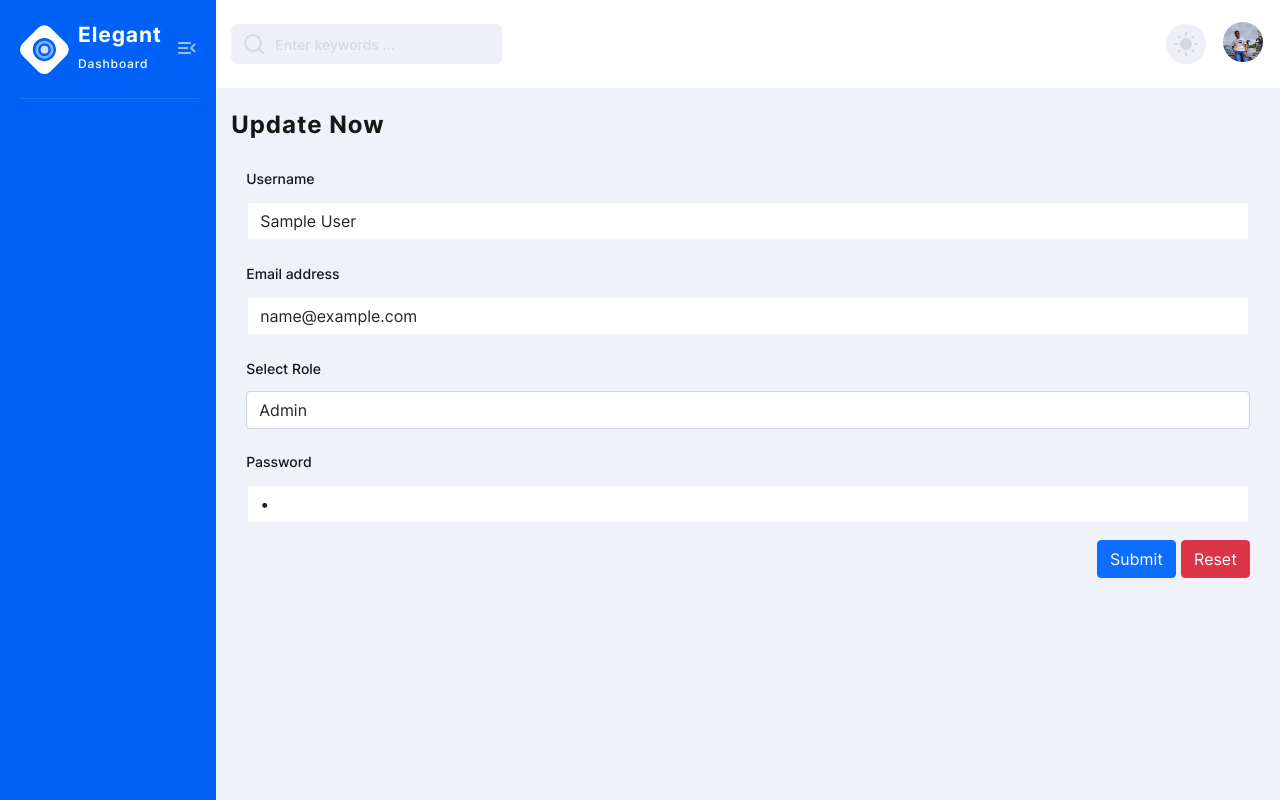
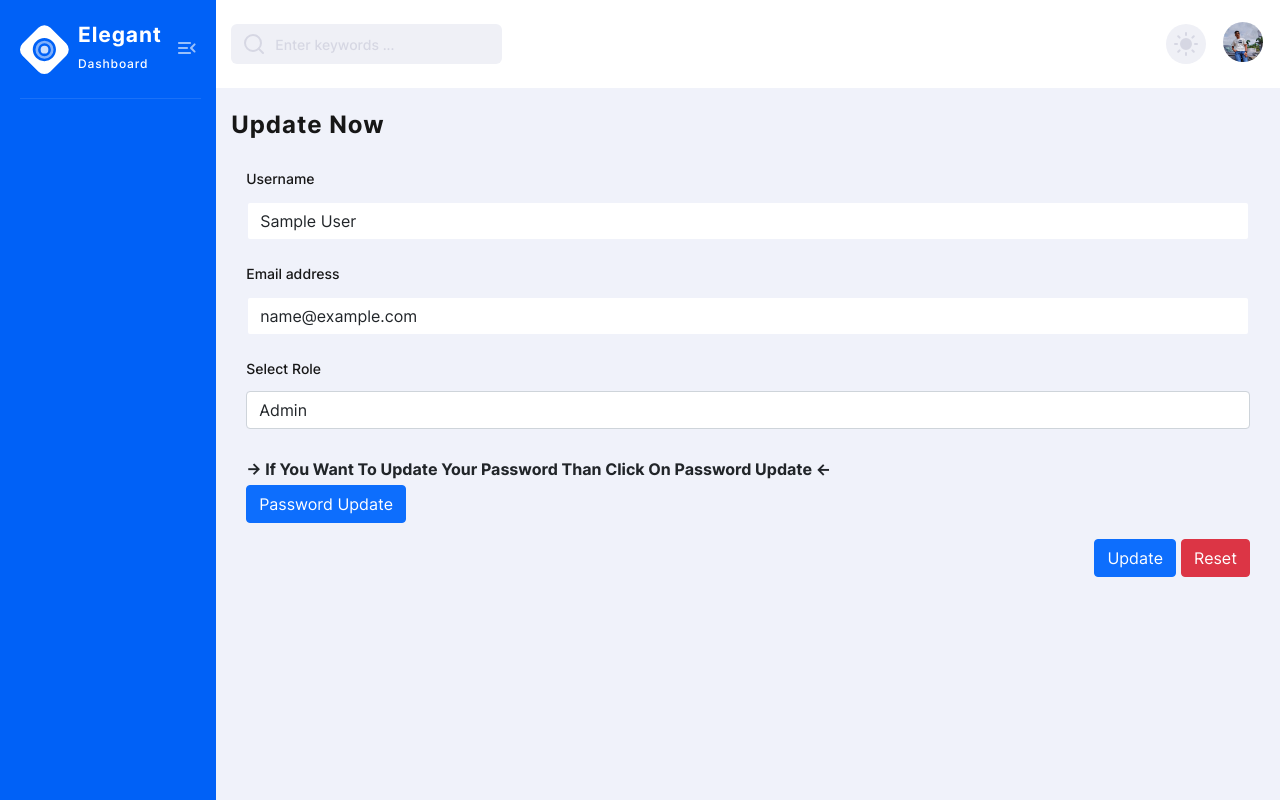
Before and after one commit to amanpagda/V-Tech, a PHP site: page /v-tech/admin/update.php?id=1 in a window 1280 px wide. Run offline with PHP 8.4, Linux system fonts and the light colour scheme; the visitor is signed in with stand-in values (Sample User, id 1); tables that the repository leaves empty or names only in its code hold one stand-in row (values such as "Sample post").

Commit message:
admin done

```diff
--- a/admin/index1.php
+++ b/admin/index1.php
@@ -149,7 +149,6 @@ include("db.php");
                             $email = $_POST["email"];
                             $role = $_POST["role"];
                             $password = $_POST["password"];
-                            $token = md5(rand());
 
                             if (mysqli_num_rows(mysqli_query($conn, "SELECT * FROM `admin` WHERE `name`='$name'")) > 0) {
                                 echo "<script>
@@ -158,7 +157,7 @@ include("db.php");
                                 </script>";
                             } else {
                                 $hash = password_hash($password, PASSWORD_DEFAULT);
-                                mysqli_query($conn, "INSERT INTO `admin`(`name`, `email`, `role`, `password`, `token`, `date`) VALUES ('$name','$email','$role','$hash', '$token',current_timestamp())");
+                                mysqli_query($conn, "INSERT INTO `admin`(`name`, `email`, `role`, `password`, `date`) VALUES ('$name','$email','$role','$hash',current_timestamp())");
                                 echo "<script>
                                 alert('Thank You');
                                 window.location.href = 'index1.php';
--- a/admin/login.php
+++ b/admin/login.php
@@ -7,7 +7,8 @@ if (isset($_POST["login_submit"])) {
     $name = $_POST["name"];
     $password = $_POST["password"];
 
-    $result = mysqli_query($conn, "SELECT * FROM `admin` WHERE `name`='$name'");
+    $sql = "SELECT * FROM `admin` WHERE `name`='$name'";
+    $result = mysqli_query($conn, $sql);
 
     if (mysqli_num_rows($result) > 0) {
         $data = mysqli_fetch_assoc($result);
@@ -22,7 +23,7 @@ if (isset($_POST["login_submit"])) {
             }
         } else {
             echo "<script>
-                  alert('try Again');
+                  alert('try Again $data[password]');
                   </script>";
         }
     }
--- a/admin/update.php
+++ b/admin/update.php
@@ -1,7 +1,7 @@
 <?php
 session_start();
 include("db.php");
- ?>
+?>
 <!DOCTYPE html>
 <html lang="en">
 
@@ -60,19 +60,19 @@ include("db.php");
                                     <label class="form-label">Select Role</label>
                                     <select class="form-control" name="role">
                                         <option value="Admin" <?php if ($row["role"] == "Admin") {
-                                            echo "selected";
-                                        } ?>>Admin</option>
+                                                                    echo "selected";
+                                                                } ?>>Admin</option>
                                         <option value="Super-Admin" <?php if ($row["role"] == "Super-Admin") {
-                                            echo "selected";
-                                        } ?>>Super-Admin</option>
+                                                                        echo "selected";
+                                                                    } ?>>Super-Admin</option>
                                     </select>
                                 </div>
-                                <div class="mb-3">
-                                    <label class="form-label">Password</label>
-                                    <input type="password" class="form-control" name="password" value="<?php echo $row["password"]; ?>">
+                                <div class="forgot-btn my-3">
+                                    <p class="fw-bold pt-3 pb-2">→ If You Want To Update Your Password Than Click On Password Update ←</p>
+                                    <button type="button" class="btn btn-primary"><a href="reset_pass.php" class="text-white">Password Update</a></button>
                                 </div>
                                 <div class="d-flex justify-content-end">
-                                    <button type="submit" name="update" class="btn btn-primary">Submit</button>
+                                    <button type="submit" name="update" class="btn btn-primary">Update</button>
                                     <button type="reset" class="btn btn-danger" style="margin-left: 5px;">Reset</button>
                                 </div>
                             </form>
@@ -87,11 +87,8 @@ include("db.php");
                             $name = $_POST["name"];
                             $email = $_POST["email"];
                             $role = $_POST["role"];
-                            $password = $_POST["password"];
-                            $token = md5(rand());
 
-                            $hash = password_hash($password, PASSWORD_DEFAULT);
-                            $sql = "UPDATE `admin` SET `name`='$name',`email`='$email',`role`='$role',`password`='$hash',`token`='$token', `date`= current_timestamp() WHERE id='$id'";
+                            $sql = "UPDATE `admin` SET `name`='$name',`email`='$email',`role`='$role', `date`= current_timestamp() WHERE id='$id'";
                             $result = mysqli_query($conn, $sql);
 
                             if ($result) {
--- a/header.php
+++ b/header.php
@@ -122,7 +122,7 @@
           while ($row = mysqli_fetch_assoc($result)) {
           ?>
             <form class="d-flex me-5 rounded brochure">
-              <button class="btn" type="submit"><?php echo $row["brochere"];?></button>
+              <button class="btn" type="submit"><?php echo $row["brochere"]; ?></button>
             </form>
           <?php
           }
```
Also changed, not shown: admin/product_update.php (+5 -5 lines), admin/slider.php (+25 -24 lines), admin/social.php (+0 -41 lines).
